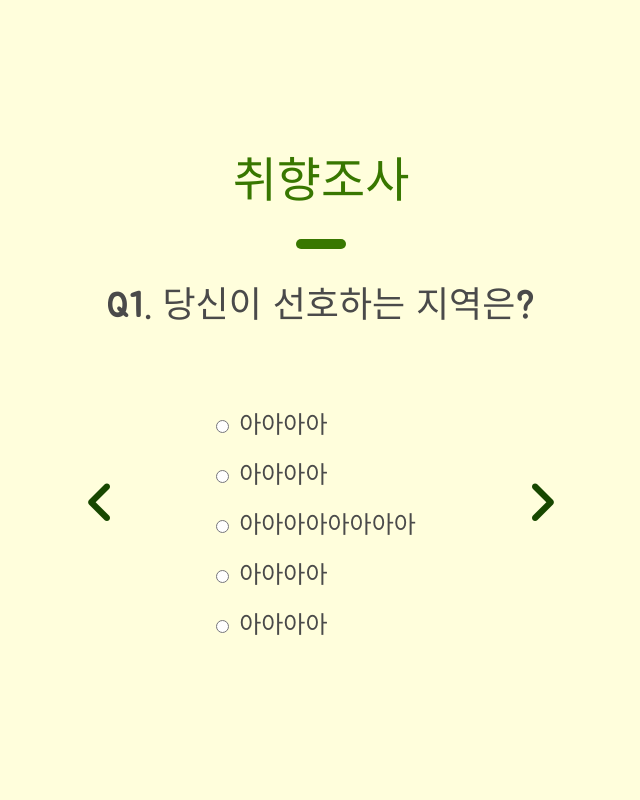
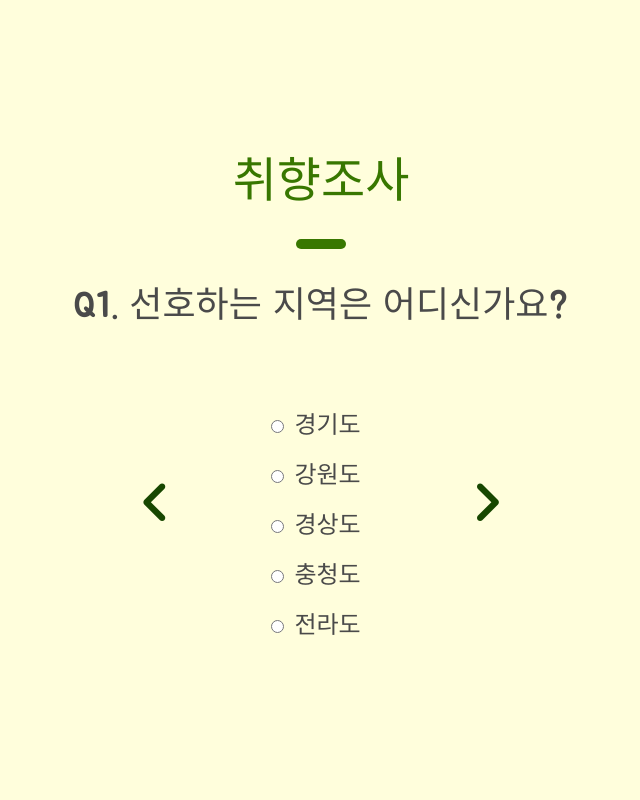
Before and after one commit to KiseongLee/jungle-trip, a Flask app: page /survey in a window 1280 px wide. Shown: the whole page, without its empty margins (319-959 px from the left). Run offline with Flask 2, Linux system fonts and the light colour scheme; some libraries are stand-ins or nearby versions; some web fonts are replaced.

Commit message:
Merge branch 'master' of https://github.com/sehnara/jungle-trip into kiseong
# Conflicts:
#	app.py
#	templates/index.html
#	templates/sign.html

```diff
--- a/app.py
+++ b/app.py
@@ -1,13 +1,18 @@
+import json
 from flask import Flask, render_template, request, jsonify
 from pymongo import MongoClient
 import hashlib
 import jwt
 import datetime
+
+client = MongoClient('localhost',27017)
+db = client.dbweek0
+
 app = Flask(__name__)
 
 
-client = MongoClient('localhost', 27017)  # mongoDB는 27017 포트로 돌아갑니다.
-db = client.dblogin
+# client = MongoClient('localhost', 27017)  # mongoDB는 27017 포트로 돌아갑니다.
+# db = client.dblogin
 
 @app.route('/')
 def home():
@@ -34,6 +39,11 @@ def myPage():
     return render_template('myPage.html')
 
 # ------ API -------
+# 1. 도시 조회(GET)
+@app.route('/read', methods=['GET'])
+def read():
+    cities = list(db.mytype.find({},{'_id': False}))
+    return jsonify({'result':'success', 'cities':cities})
 
 #회원가입 API
 
@@ -79,6 +89,72 @@ def api_login():
 
 SECRET_KEY = 'secret_key'
 
+# 2. 좋아요(POST)
+@app.route('/like', methods=['post'])
+def like():
+    cityName = request.form['city']
+    city = db.mytype.find_one({'city': cityName})
+    new_like = city['like']+1
+    db.mytype.update_one({'city':cityName}, {'$set' : {'like' : new_like}})
+    return jsonify({'result':"success"})
+
+# 초기 데이터 불러오기
+def setData():
+    db.mytype.drop()
+    datas = [
+        {
+            'id' : 1,
+            'city' : '단양',
+            'image' : './static/단양.jpg',
+            'desc' : "예쁘다 예쁘다 예쁘다 예쁘다 예쁘다 예쁘다 예쁘다 예쁘다 ",
+            'like' : 0,
+            'type' : 'D'
+        },
+        {
+            'id' : 2,
+            'city' : '포항',
+            'image' : './static/포항.jpg',
+            'desc' : "예쁘다 예쁘다 예쁘다 예쁘다 예쁘다 예쁘다 예쁘다 예쁘다 ",
+            'like' : 0,
+            'type' : 'C'
+        },
+        {
+            'id' : 3,
+            'city' : '제주도',
+            'image' : './static/제주도.jpg',
+            'desc' : "은갈치 은갈치 은갈치 은갈치 은갈치 은갈치 은갈치 예쁘다 ",
+            'like' : 0,
+            'type' : 'C'
+        },
+        {
+            'id' : 4,
+            'city' : '강릉',
+            'image' : './static/강릉.jpg',
+            'desc' : "가지마 가지마 가지마 가지마 가지마 가지마 가지마 가지마",
+            'like' : 0,
+            'type' : 'B'
+        },
+        {
+            'id' : 5,
+            'city' : '여수',
+            'image' : './static/여수.jpg',
+            'desc' : "엑스포 엑스포 엑스포 엑스포 엑스포 엑스포 엑스포 엑스포",
+            'like' : 0,
+            'type' : 'E'
+        } ,
+         {
+            'id' : 6,
+            'city' : '광안리',
+            'image' : './static/광안리.jpg',
+            'desc' : "갈매기 갈매기 갈매기 갈매기 갈매기 갈매기 갈매기 갈매기 갈매기",
+            'like' : 0,
+            'type' : 'C'
+        }
+    ]
+    for data in datas :
+        db.mytype.insert_one(data)
+    print("데이터 삽입 완료")
+setData()
 
 if __name__ == "__main__":
     app.run('0.0.0.0',port=5000, debug=True)
--- a/templates/survey.html
+++ b/templates/survey.html
@@ -3,15 +3,15 @@
     <div class="surveyContainer">
      <h1 class="survey__title">취향조사</h1>
      <div class="divider"></div>
-     <h3 class="survey__question">Q<span class="q__num">1</span>. <span class="q__title">당신이 선호하는 지역은?</span></h3>
+     <h3 class="survey__question">Q<span class="q__num">1</span>. <span class="q__title">선호하는 지역은 어디신가요?</span></h3>
      <div class="survey_answers">
          <button class="answer answer_pre"><i class="fa-solid fa-angle-left"></i></button>
          <div class="control radioButtons">
-            <label class="radio"><input type="radio" name="answer" ><span class="radio__text answer1">아아아아</span></label><br>
-            <label class="radio"><input type="radio" name="answer" ><span class="radio__text answer2">아아아아</span></label><br>
-            <label class="radio"><input type="radio" name="answer" ><span class="radio__text answer3">아아아아아아아아</span></label><br>
-            <label class="radio"><input type="radio" name="answer" ><span class="radio__text answer4">아아아아</span></label><br>
-            <label class="radio"><input type="radio" name="answer" ><span class="radio__text answer5">아아아아</span></label><br>
+            <label class="radio"><input type="radio" name="answer" ><span class="radio__text answer1">경기도</span></label><br>
+            <label class="radio"><input type="radio" name="answer" ><span class="radio__text answer2">강원도</span></label><br>
+            <label class="radio"><input type="radio" name="answer" ><span class="radio__text answer3">경상도</span></label><br>
+            <label class="radio"><input type="radio" name="answer" ><span class="radio__text answer4">충청도</span></label><br>
+            <label class="radio"><input type="radio" name="answer" ><span class="radio__text answer5">전라도</span></label><br>
           </div>
          <button class="answer answer_next"><i class="fa-solid fa-angle-right"></i></button>
      </div>
@@ -33,11 +33,11 @@
 
         let questionNum = 1;
         const questions = {
-            1: {"question": "1번 질문입니다.", "answers": ['코타키나발루','코타키나발루','코타키나발루','코타키나발루','코타키나발루', ]},
-            2: {"question": "2번 질문입니다.", "answers": ['대한민국','일본','코타키나발루','코타키나발루','코타키나발루', ]},
-            3: {"question": "3번 질문입니다.", "answers": ['코타키나발루','대한민국','코타키나발루','일본','코타키나발루', ]},
-            4: {"question": "4번 질문입니다.", "answers": ['코타키나발루','일본','대한민국','코타키나발루','코타키나발루', ]},
-            5: {"question": "5번 질문입니다.", "answers": ['일본','코타키나발루','코타키나발루','대한민국','코타키나발루', ]},
+            1: {"question": "선호하는 지역은 어디신가요?", "answers": ['경기도','강원도','경상도','충청도','전라도' ]},
+            2: {"question": "함께 여행하는 인원은 총 몇 명인가요?", "answers": ['혼자','1명~2명','2명~3명','3명~4명','4명 이상', ]},
+            3: {"question": "선호하는 음식군이 있나요?", "answers": ['한식','중식','양식','일식','아무거나 잘 먹어요', ]},
+            4: {"question": "여행지에서 가장 하고 싶은 활동이 무엇인가요?", "answers": ['패러글라이딩','호캉스','맛집탐방','현지인 체험', '뭐든 좋아요', ]},
+            5: {"question": "예상 지출 비용은 얼마인가요?", "answers": ['5만원 이하','5만원~10만원','10만원~30만원','30만원 이상','돈 상관없어요', ]},
         }
 
         $('.answer_pre').click(()=>{
@@ -66,16 +66,33 @@
             radio.checked = false;
             if(selected.length === 5){
                 // post 해야한다
-                console.log(selected)
+                console.log( getType(selected[0]))
                 window.location.href='./surveyResult';
             }
+        })
 
-        })
         radioButtons.click((e)=>{
             if(e.target.tagName === "SPAN")return
             radio = e.target.parentNode.childNodes[0]
             select = e.target.parentNode.childNodes[1].textContent
         })
 
+        function getType(location){
+            if(location === '경기도'){
+               return 'A'
+            }
+            else if(location === '강원도'){
+                return 'B'
+            }
+            else if(location === '경상도'){
+                return 'C'
+            }
+            else if(location === '충청도'){
+                return 'D'
+            }
+            else { //전라도
+                return 'E'
+            }
+        }
     </script>
     {% endblock %}
```
Also changed, not shown: templates/index.html (+39 -19 lines), static/hi.jpg (deleted), static/강릉.jpg (added), static/광안리.jpg (added), static/단양.jpg (added), static/여수.jpg (added), static/제주도.jpg (added), static/포항.jpg (added).
